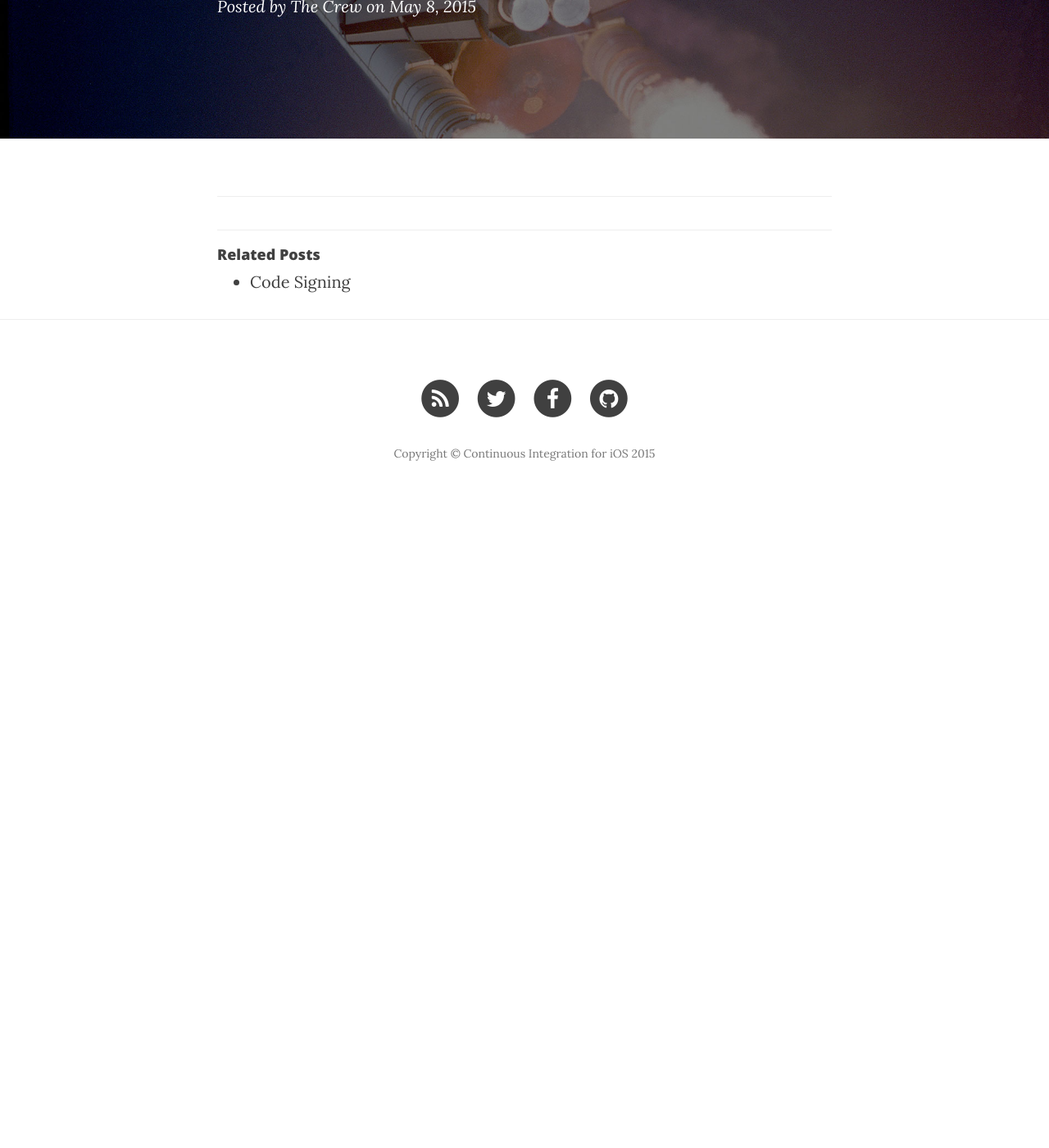
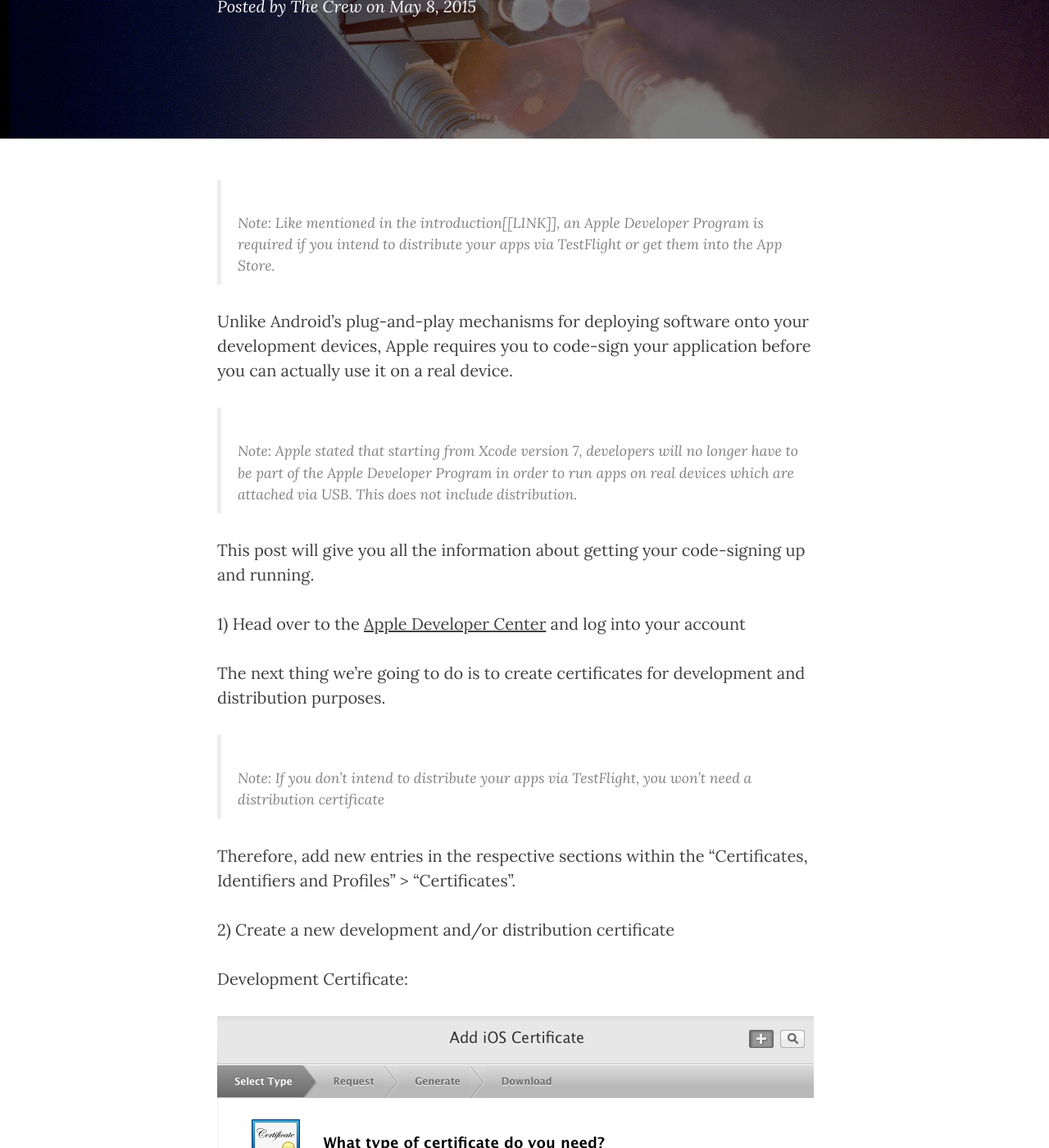
Before and after one commit to ciforios/ciforios.github.io, a Jekyll site: the page built from _posts/2015-05-08-Code-Signing.markdown, in a window 1280 px wide and 1400 px high, scrolled down 244 px. Shown: the whole window at 82% size. Built offline with Jekyll 4.4.1, drawn with Linux system fonts in a browser that asks for light colours; nearby versions of some CDN libraries; Markdown is read by kramdown in place of the engine named in the settings; before the commit the page ends 900 px from its top, so only the background shows below that; some of the changed text lies outside the part shown.

Commit message:
added content

```diff
--- a/_posts/2015-05-08-Code-Signing.markdown
+++ b/_posts/2015-05-08-Code-Signing.markdown
@@ -6,3 +6,47 @@ author:     "The Crew"
 header-img: "img/post-bg-01.jpg"
 tags: [ios]
 ---
+
+>Note: Like mentioned in the introduction[[LINK]], an Apple Developer Program is required if you intend to distribute your apps via TestFlight or get them into the App Store.
+
+Unlike Android's plug-and-play mechanisms for deploying software onto your development devices, Apple requires you to code-sign your application before you can actually use it on a real device.
+
+> Note: Apple stated that starting from Xcode version 7, developers will no longer have to be part of the Apple Developer Program in order to run apps on real devices which are attached via USB. This does not include distribution.
+
+This post will give you all the information about getting your code-signing up and running.
+
+1) Head over to the [Apple Developer Center](https://developer.apple.com/membercenter) and log into your account
+
+The next thing we're going to do is to create certificates for development and distribution purposes.
+
+> Note: If you don't intend to distribute your apps via TestFlight, you won't need a distribution certificate
+
+Therefore, add new entries in the respective sections within the "Certificates, Identifiers and Profiles" > "Certificates".
+
+2) Create a new development and/or distribution certificate
+
+Development Certificate:
+
+![image](/img/development-certificate.png)
+
+Distribution Certificate:
+
+![image](/img/distribution-certificate.png)
+
+3) Create App IDs
+
+> Note: Developing for the Apple Watch forces you to create 2 supplementary App IDs for the WatchKit App and the WatchKit Extension in addition to your "normal" iOS App ID
+
+![image](/img/app-ids.png)
+
+4) Register your devices you wish to deploy your app onto
+
+> Note: You can add up to 100 devices per category (e.g. iPhone, iPad, Apple Watch). If you're unable to find your devices' UDID - [follow these steps](http://whatsmyudid.com).
+
+5) Create new development and/or distribution provisioning profiles
+
+> Note: For each App ID you registered earlier in Step 3 you need to create one profisioning profile for development and distribution purposes. So if you are working on an Apple Watch project which uses 3 targets you will end up with 6 provisioning profiles (3 development profiles and 3 distribution profiles).
+
+Once you are done it should look something like the screenshot below:
+
+![image](/img/provisioning-profiles.png)
--- a/_posts/2015-05-30-Gerrit.markdown
+++ b/_posts/2015-05-30-Gerrit.markdown
@@ -10,7 +10,7 @@
 
 ##Setting up Gerrit
 
-The first thin you will have to do is download the official java package<br>
+The first thing you will have to do is download the official java package<br>
 download gerrit.war from [Official Gerrit page](code.google.com/p/gerrit)
 
 execute
```
Also changed, not shown: img/app-ids.png (added), img/development-certificate.png (added), img/distribution-certificate.png (added), img/provisioning-profiles.png (added).
